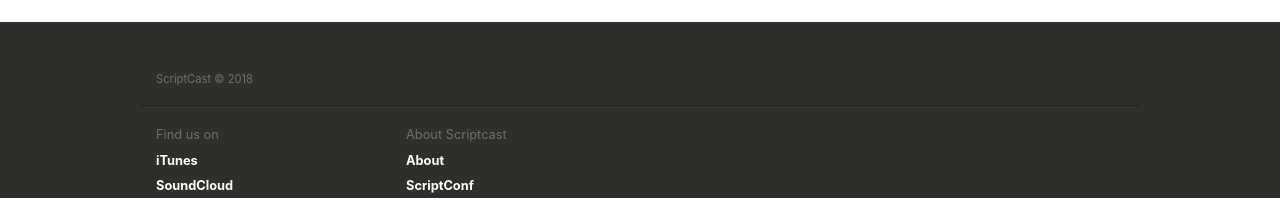
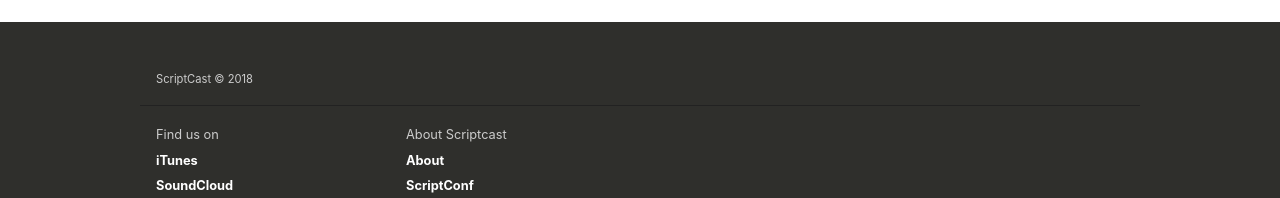
Before and after one commit to stahlstadtjs/scriptcast-app, a Next.js app: page /about in a window 1280 px wide. Shown: the part 2191-2389 px from the top of the page. Built offline with nearby package versions, Linux system fonts and the light colour scheme.

Commit message:
a11y friendly

```diff
--- a/styles/Footer.css
+++ b/styles/Footer.css
@@ -2,6 +2,7 @@
   max-width: 1000px;
   margin: 1rem auto;
   padding: 0 1rem;
+  color: #ccc;
 }
 
 .footer-area {
@@ -40,6 +41,7 @@
 .footer-head {
   font-weight: 400;
   display: block;
+  color: #ccc;
 }
 
 .footer-nav-item {
```
